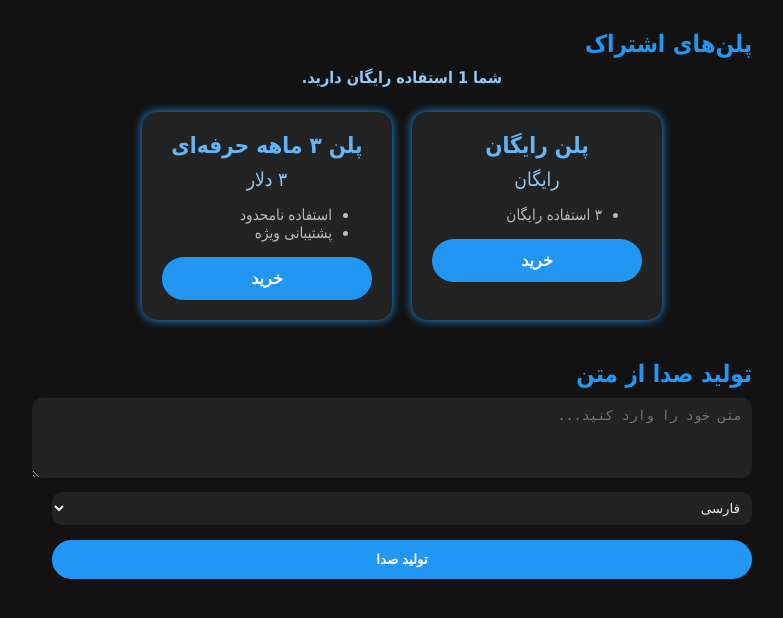
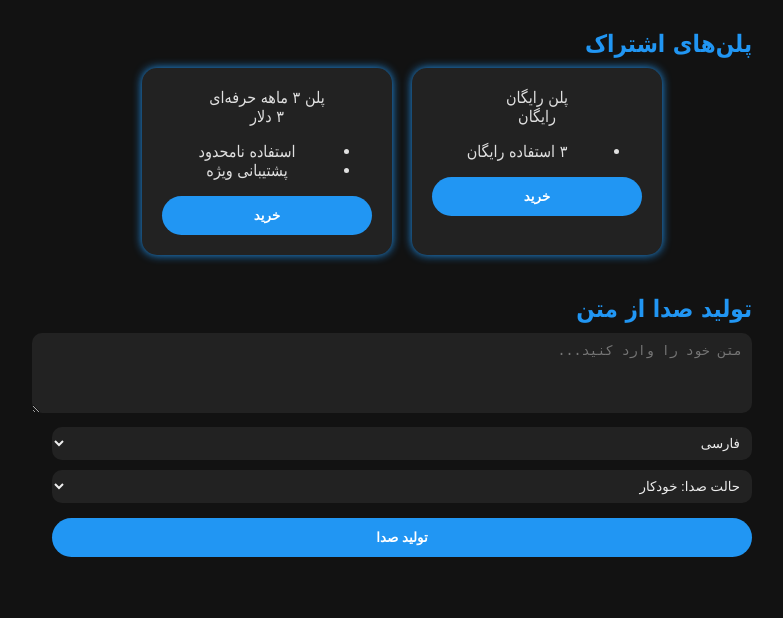
Before and after one commit to ahmadsamimrahmani427/voxir-app, a Flask app: page /app in a window 1280 px wide. Shown: the part 85-703 px from the top of the page, without its empty margins (238-1021 px from the left). Run offline with Flask 3, Linux system fonts and the light colour scheme; the visitor is signed in with stand-in values (Sample User, id 1).

Commit message:
Update index.html

```diff
--- a/templates/index.html
+++ b/templates/index.html
@@ -34,10 +34,6 @@
             border-radius: 40px;
             cursor: pointer;
             font-weight: bold;
-            transition: background-color 0.3s ease;
-        }
-        .logout-btn:hover {
-            background-color: #1976d2;
         }
         main {
             max-width: 700px;
@@ -62,26 +58,6 @@
             box-shadow: 0 0 10px #2196f3;
             text-align: center;
         }
-        .plan-title {
-            font-weight: bold;
-            font-size: 1.4em;
-            margin-bottom: 10px;
-            color: #64b5f6;
-        }
-        .plan-price {
-            font-size: 1.2em;
-            margin-bottom: 15px;
-            color: #90caf9;
-        }
-        .plan-features {
-            margin-bottom: 15px;
-            color: #bbb;
-            font-size: 0.95em;
-            text-align: right;
-        }
-        .buy-form {
-            margin-top: 10px;
-        }
         .buy-btn {
             background-color: #2196f3;
             color: white;
@@ -91,25 +67,12 @@
             border-radius: 40px;
             cursor: pointer;
             font-weight: bold;
-            font-size: 1em;
-            transition: background-color 0.3s ease;
-        }
-        .buy-btn:hover {
-            background-color: #1976d2;
-        }
-        #free-uses {
-            margin-bottom: 25px;
-            color: #90caf9;
-            font-weight: bold;
-            text-align: center;
         }
         #audio-player {
             width: 100%;
             margin-top: 20px;
             display: none;
-            outline: none;
             border-radius: 10px;
-            background-color: #333;
         }
         #download-btn {
             margin-top: 15px;
@@ -121,10 +84,6 @@
             cursor: pointer;
             font-weight: bold;
             display: none;
-            transition: background-color 0.3s ease;
-        }
-        #download-btn:hover {
-            background-color: #1976d2;
         }
         #message {
             margin-top: 15px;
@@ -141,18 +100,10 @@
             justify-content: center;
             align-items: center;
             gap: 10px;
-            color: #fff;
         }
-        /* رنگ‌ها بر اساس حس */
-        .positive {
-            color: #4caf50;
-        }
-        .neutral {
-            color: #ffc107;
-        }
-        .negative {
-            color: #f44336;
-        }
+        .positive { color: #4caf50; }
+        .neutral { color: #ffc107; }
+        .negative { color: #f44336; }
     </style>
 </head>
 <body>
@@ -162,9 +113,9 @@
             <button class="logout-btn" type="submit">خروج</button>
         </form>
     </header>
+
     <main>
         <h2>پلن‌های اشتراک</h2>
-        <div id="free-uses">شما {{ free_uses }} استفاده رایگان دارید.</div>
         <div class="plans-container">
             {% for plan in plans %}
             <div class="plan-card">
@@ -177,7 +128,7 @@
                         {% endfor %}
                     </ul>
                 </div>
-                <form class="buy-form" method="POST" action="{{ url_for('create_payment') }}">
+                <form method="POST" action="{{ url_for('create_payment') }}">
                     <input type="hidden" name="plan_id" value="{{ plan.id }}" />
                     <button type="submit" class="buy-btn">خرید</button>
                 </form>
@@ -188,19 +139,29 @@
         <section>
             <h2>تولید صدا از متن</h2>
             <textarea id="text-input" rows="4" style="width:100%; border-radius: 10px; padding: 10px; background-color: #222; color: #eee; border: none;" placeholder="متن خود را وارد کنید..."></textarea>
+
             <select id="voice-select" style="margin-top: 10px; padding: 8px; border-radius: 10px; background-color: #222; color: #eee; border: none; width: 100%;">
                 {% for lang, voice in languages.items() %}
                 <option value="{{ voice }}">{{ lang }}</option>
                 {% endfor %}
             </select>
+
+            <!-- انتخاب حالت احساسی -->
+            <select id="style-select" style="margin-top: 10px; padding: 8px; border-radius: 10px; background-color: #222; color: #eee; border: none; width: 100%;">
+                <option value="">حالت صدا: خودکار</option>
+                <option value="cheerful">😊 شاد</option>
+                <option value="sad">😞 غمگین</option>
+                <option value="angry">😠 عصبانی</option>
+                <option value="excited">🤩 هیجان‌زده</option>
+                <option value="friendly">🤗 دوستانه</option>
+                <option value="hopeful">🌈 امیدوار</option>
+            </select>
+
             <button id="generate-btn" style="margin-top: 15px; background-color: #2196f3; color: white; border: none; padding: 12px; border-radius: 40px; font-weight: bold; width: 100%; cursor: pointer;">تولید صدا</button>
 
-            <audio id="audio-player" controls style="display:none; margin-top:15px; width:100%; border-radius: 10px; background-color: #333;"></audio>
-            <button id="download-btn" style="display:none;">دانلود صدا</button>
-
+            <audio id="audio-player" controls></audio>
+            <button id="download-btn">دانلود صدا</button>
             <div id="message"></div>
-
-            <!-- بخش نمایش احساسات -->
             <div id="sentiment-display"></div>
         </section>
     </main>
@@ -211,15 +172,14 @@
         const audioPlayer = document.getElementById('audio-player');
         const textInput = document.getElementById('text-input');
         const voiceSelect = document.getElementById('voice-select');
+        const styleSelect = document.getElementById('style-select');
         const messageDiv = document.getElementById('message');
         const sentimentDisplay = document.getElementById('sentiment-display');
 
         generateBtn.addEventListener('click', () => {
-            messageDiv.textContent = '';
-            sentimentDisplay.textContent = '';
-            sentimentDisplay.className = '';
             const text = textInput.value.trim();
             const voice = voiceSelect.value;
+            const style = styleSelect.value;
 
             if (!text) {
                 messageDiv.textContent = 'لطفا متن را وارد کنید.';
@@ -228,12 +188,15 @@
 
             generateBtn.disabled = true;
             generateBtn.textContent = 'در حال تولید...';
+            messageDiv.textContent = '';
+            sentimentDisplay.textContent = '';
 
             fetch('/tts', {
                 method: 'POST',
                 headers: {'Content-Type': 'application/json'},
-                body: JSON.stringify({text, voice})
-            }).then(response => response.json())
+                body: JSON.stringify({ text, voice, style })
+            })
+            .then(response => response.json())
             .then(data => {
                 generateBtn.disabled = false;
                 generateBtn.textContent = 'تولید صدا';
@@ -242,58 +205,47 @@
                     messageDiv.textContent = data.error;
                     audioPlayer.style.display = 'none';
                     downloadBtn.style.display = 'none';
-                    sentimentDisplay.textContent = '';
-                    sentimentDisplay.className = '';
                 } else {
                     audioPlayer.src = data.audio_url;
                     audioPlayer.style.display = 'block';
                     downloadBtn.style.display = 'inline-block';
                     messageDiv.textContent = '';
 
-                    // درخواست تحلیل احساسات
+                    if (!style) {
                         fetch('/sentiment', {
                             method: 'POST',
                             headers: {'Content-Type': 'application/json'},
-                        body: JSON.stringify({text})
-                    }).then(res => res.json())
+                            body: JSON.stringify({ text })
+                        })
+                        .then(res => res.json())
                         .then(sentimentData => {
-                        if(sentimentData.error) {
-                            sentimentDisplay.textContent = '';
-                            sentimentDisplay.className = '';
-                        } else {
                             let sentimentText = '';
                             let sentimentClass = '';
-                            let sentimentIcon = '';
+                            let icon = '';
 
                             if (sentimentData.compound >= 0.05) {
                                 sentimentText = 'مثبت';
                                 sentimentClass = 'positive';
-                                sentimentIcon = '😊';
+                                icon = '😊';
                             } else if (sentimentData.compound <= -0.05) {
                                 sentimentText = 'منفی';
                                 sentimentClass = 'negative';
-                                sentimentIcon = '😞';
+                                icon = '😞';
                             } else {
                                 sentimentText = 'خنثی';
                                 sentimentClass = 'neutral';
-                                sentimentIcon = '😐';
+                                icon = '😐';
                             }
 
-                            sentimentDisplay.textContent = sentimentText;
+                            sentimentDisplay.textContent = icon + ' ' + sentimentText;
                             sentimentDisplay.className = sentimentClass;
-                            sentimentDisplay.textContent = sentimentIcon + ' ' + sentimentText;
+                        });
                     }
-                      }).catch(() => {
-                        sentimentDisplay.textContent = '';
-                        sentimentDisplay.className = '';
-                      });
                 }
             }).catch(() => {
                 messageDiv.textContent = 'خطا در ارتباط با سرور.';
                 generateBtn.disabled = false;
                 generateBtn.textContent = 'تولید صدا';
-                sentimentDisplay.textContent = '';
-                sentimentDisplay.className = '';
             });
         });
 
```
Lines whose indentation alone changed are shown as unchanged.
